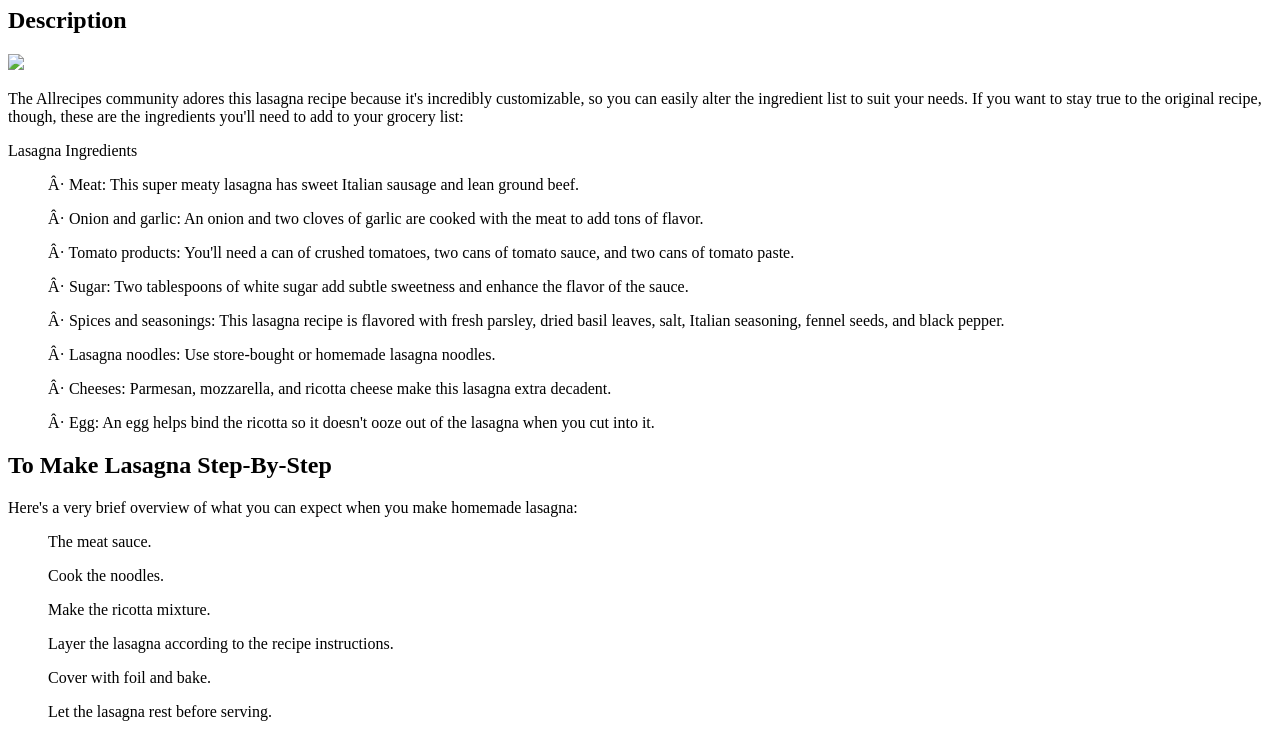
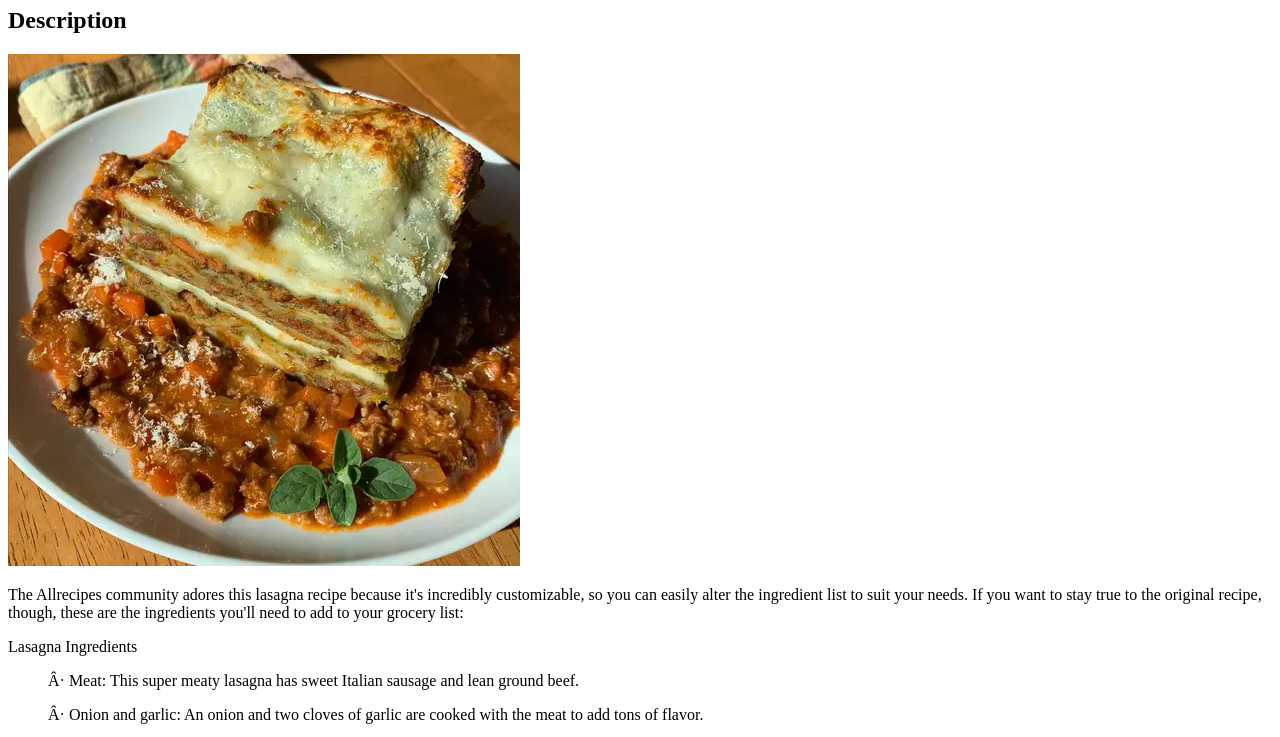
Before and after one commit to David-pendleton/odin-recipes, a plain HTML site: page recipes/lasagna.html in a window 1280 px wide. Shown: the part 73-810 px from the top of the page. Drawn offline with Linux system fonts and the light colour scheme; the site is published under a folder, as on GitHub Pages, so addresses that start at the root find nothing.

Commit message:
all done

```diff
--- a/recipes/lasagna.html
+++ b/recipes/lasagna.html
@@ -9,7 +9,7 @@
 <body>
 <H1>Lasagna</H1>
 <h2>Description</h2>
-<img src="/images/lasagne.jpeg">
+<img src="../images/lasagne.jpeg">
 
 <p>The Allrecipes community adores this lasagna recipe because it's incredibly customizable, so you can easily alter the ingredient list to suit your needs. If you want to stay true to the original recipe, though, these are the ingredients you'll need to add to your grocery list:
     </p>
```
